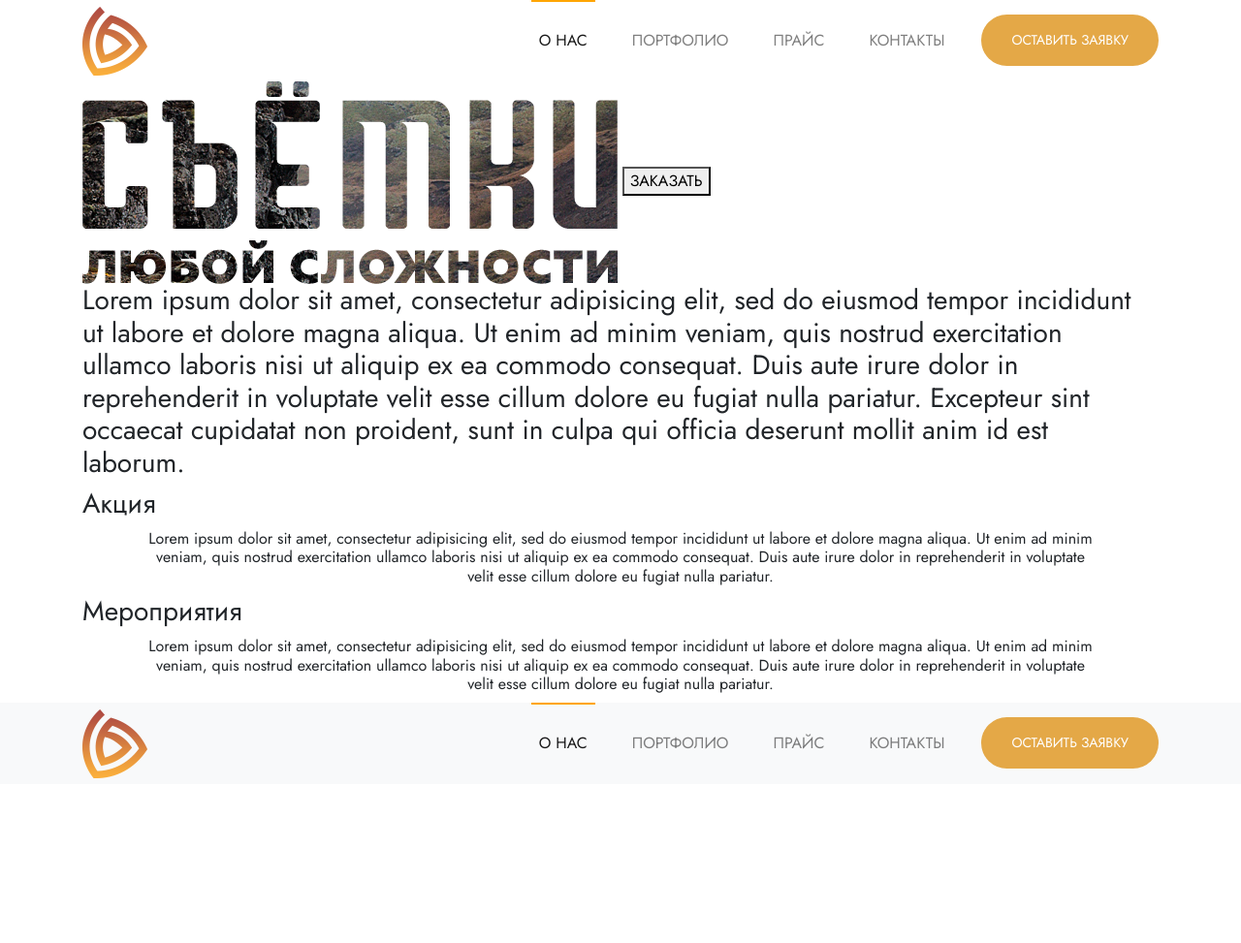
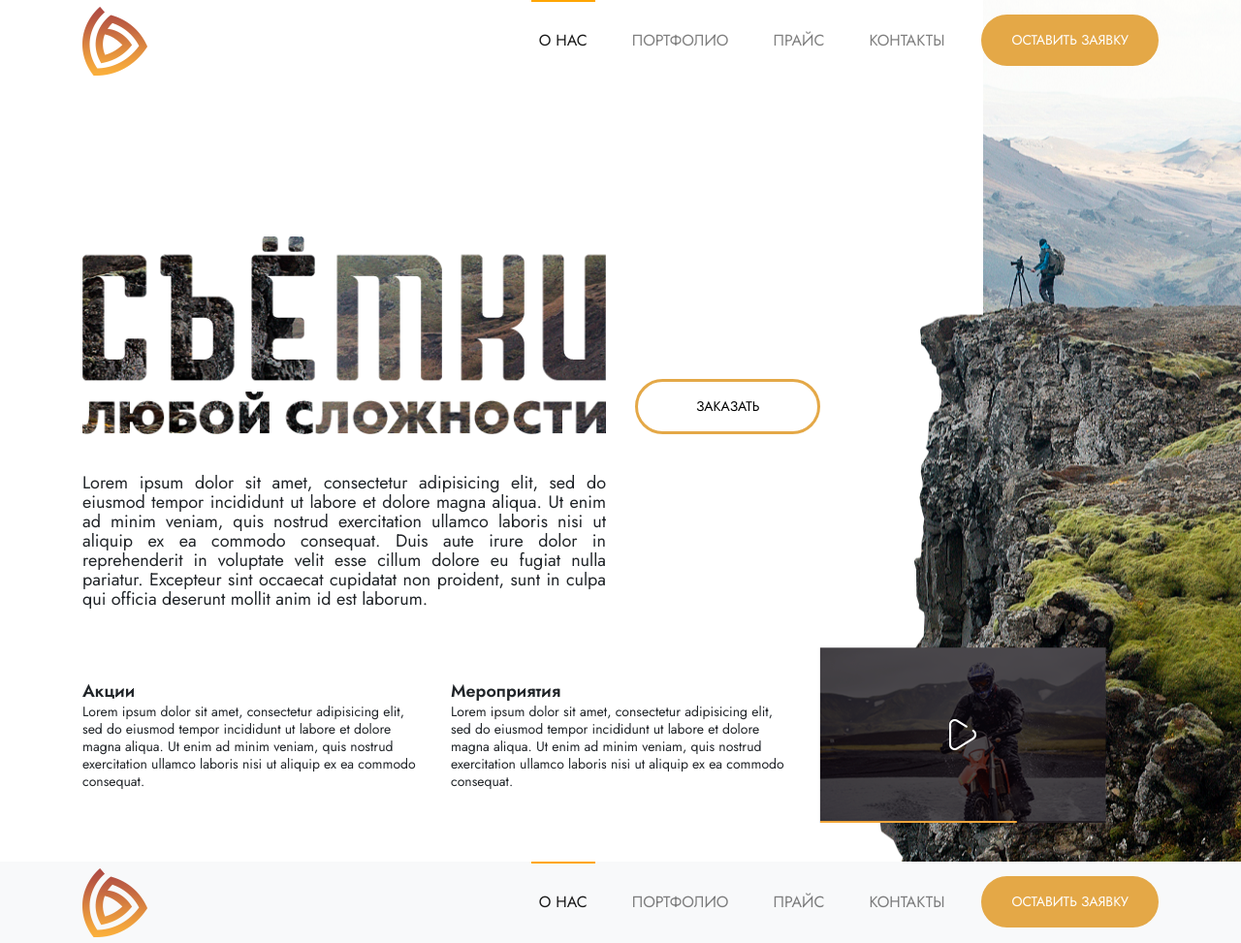
Before and after one commit to bekatru/extremevideostudio, a website: page index.html in a window 1280 px wide. Shown: the whole page at 97% size. Before the commit the page ends 809 px from the top, so only its background shows below. Drawn offline with nearby package versions, Linux system fonts and the light colour scheme.

Commit message:
made a first page kinda

```diff
--- a/index.html
+++ b/index.html
@@ -10,8 +10,12 @@
 	</head>
 
 <body>
+
 	<!-- First Page -->
+<div class='banner'>
 	<div class='container'>
+		<div class='row'>
+			<div class='col'>
 				<nav class="navbar navbar-expand-lg navbar-light">
 				    <button class="navbar-toggler" type="button" data-toggle="collapse" data-target="#navbarSupportedContent" aria-controls="navbarSupportedContent" aria-expanded="false" aria-label="Toggle navigation">
 				    	<span class="navbar-toggler-icon"></span>
@@ -27,39 +31,64 @@
 					    </ul>
 				    </div>
 				</nav>
+			</div>
+		</div>
 
-			<div></div>
-			<img src="assets/toptext.png">
-			<button onclick="togglePopup()" class="btn2">ЗАКАЗАТЬ</button>
-			<h3>
+<div class="row space"><div class="col"></div></div> <!--SPACERS-->
+<div class="row space"><div class="col"></div></div>
+<div class="row space"><div class="col"></div></div>
+<div class="row space"><div class="col"></div></div>
+
+		<div class='row'>
+			<div class='col'>
+				<img src="assets/toptext.png" class='img-fluid'>
+			</div>
+			<div class='col d-flex align-items-end'>
+				<button onclick="togglePopup()" class="btn" id='ob'>ЗАКАЗАТЬ</button>
+			</div>
+		</div>
+
+<div class="row space"><div class="col"></div></div>
+
+		<div class='row'>
+			<div class='col about'>
 				Lorem ipsum dolor sit amet, consectetur adipisicing elit, sed do eiusmod
 				tempor incididunt ut labore et dolore magna aliqua. Ut enim ad minim veniam,
 				quis nostrud exercitation ullamco laboris nisi ut aliquip ex ea commodo
 				consequat. Duis aute irure dolor in reprehenderit in voluptate velit esse
 				cillum dolore eu fugiat nulla pariatur. Excepteur sint occaecat cupidatat non
 				proident, sunt in culpa qui officia deserunt mollit anim id est laborum.
-			</h3>
-			<div>
-				<h3>Акция</h3>
-				<h2>
+			</div>
+			<div class='col'></div>
+		</div>
+
+<div class="row space"><div class="col"></div></div>
+
+		<div class='row txt'>
+			<div class='col'>
+				<h1>Акции</h1>
 				Lorem ipsum dolor sit amet, consectetur adipisicing elit, sed do eiusmod
 				tempor incididunt ut labore et dolore magna aliqua. Ut enim ad minim veniam,
 				quis nostrud exercitation ullamco laboris nisi ut aliquip ex ea commodo
-					consequat. Duis aute irure dolor in reprehenderit in voluptate velit esse
-					cillum dolore eu fugiat nulla pariatur.
-				</h2>
+				consequat.
 			</div>
-			<div>
-				<h3>Мероприятия</h3>
-				<h2>
+			<div class='col'>
+				<h1>Мероприятия</h1>
 				Lorem ipsum dolor sit amet, consectetur adipisicing elit, sed do eiusmod
 				tempor incididunt ut labore et dolore magna aliqua. Ut enim ad minim veniam,
 				quis nostrud exercitation ullamco laboris nisi ut aliquip ex ea commodo
-					consequat. Duis aute irure dolor in reprehenderit in voluptate velit esse
-					cillum dolore eu fugiat nulla pariatur.
-				</h2>
+				consequat.
+			</div>
+			<div class='col'>
+				<img src="assets/video.png">
 			</div>
 		</div>
+
+<div class="row space"><div class="col"></div></div>
+
+	</div>
+</div>
+
 
 	<!-- POPUP -->
 <div class="popup" id="popup-1">
--- a/style.css
+++ b/style.css
@@ -1,6 +1,39 @@
 * {
   font-family: 'Jost', sans-serif;
 }
+
+.banner {
+  background-image:url('../assets/bg.png');
+  background-repeat:no-repeat;
+  background-size:inherit;
+  background-position:center;
+}
+
+ div.space {
+  height: 40px;
+}
+
+
+div.row.txt {
+  font-size: 14px;
+  line-height: 18px;
+}
+
+div.col.about {
+  font-size: 18px;
+  line-height: 20px;
+  text-align: justify;
+}
+
+div.row.txt {
+  align-items: center;
+}
+
+div.row.txt h1{
+  font-size: 18px;
+  text-align: left;
+}
+
 
 .btn {
   -webkit-border-radius: 60;
@@ -16,12 +49,22 @@
   margin-bottom: 15px;
 }
 
+
 .btn:hover {
   background: #f59700;
   text-decoration: none;
   color: #ffffff;
 }
 
+#ob{
+  margin: 0;
+  padding: 15px 60px;
+  background-color: transparent;
+  border-color: #e4a847;
+  border-width: 3px;
+  color: black;
+
+}
 
 nav.navbar.navbar-expand-lg.navbar-light {
   padding: 0;
```
Also changed, not shown: package.json (added, +23 -0 lines), assets/bgonly.png (added), assets/video.png (added), 3 other files. Lines whose indentation alone changed are shown as unchanged.
